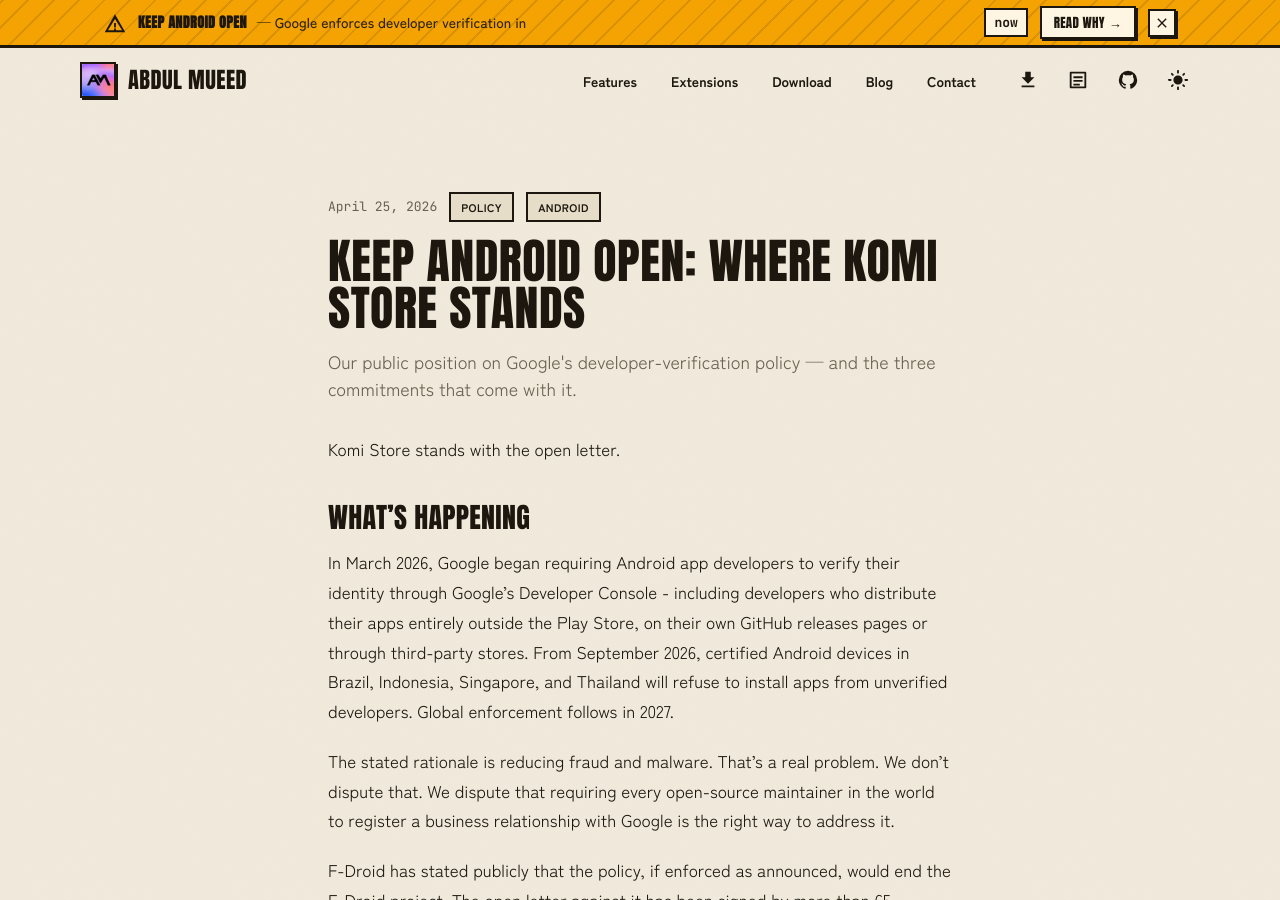
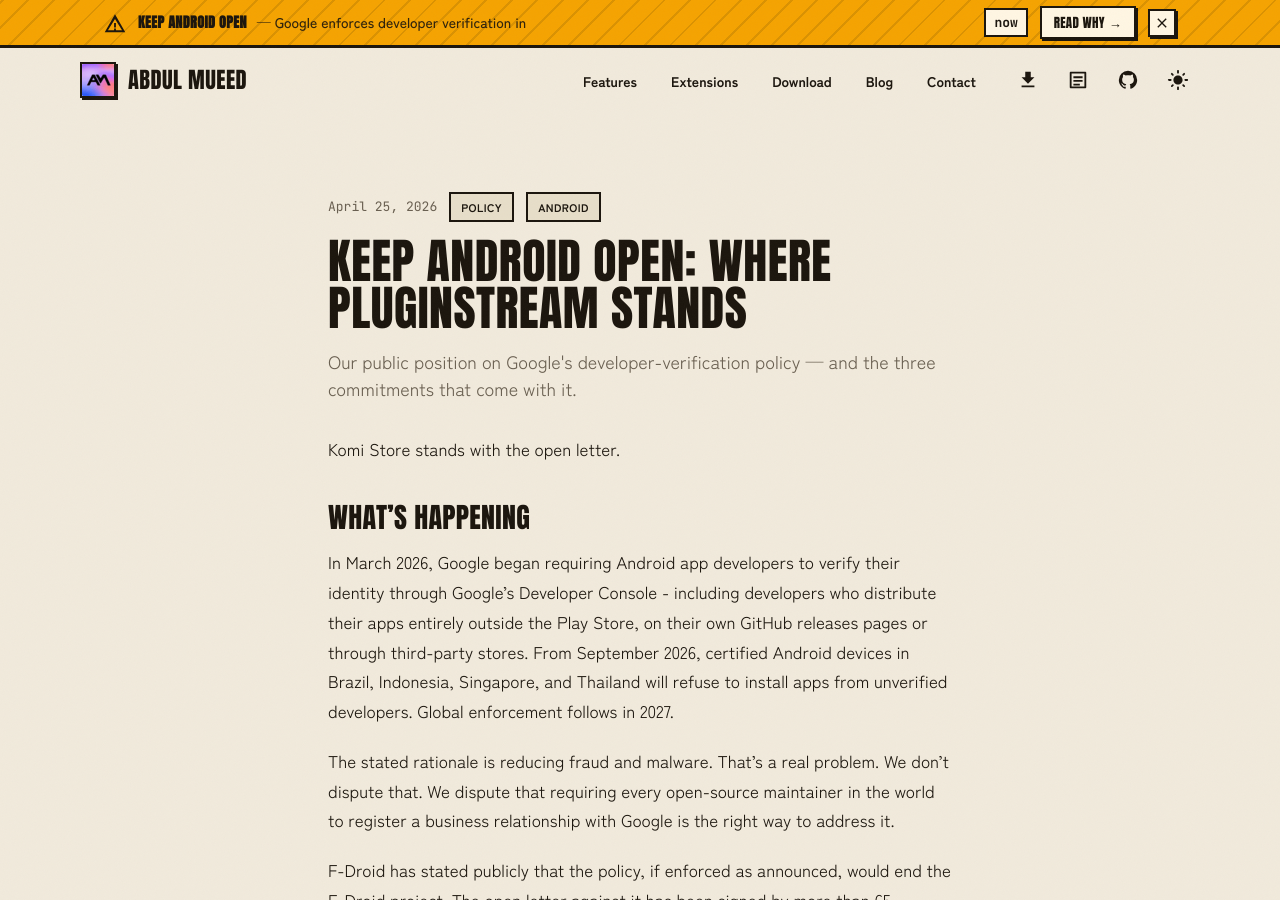
Before and after one commit to Bloxioe/Bloxioe.github.io, a Jekyll site: the page built from _news/2026-04-25-keep-android-open.md, in a window 1280 px wide and 900 px high. Built offline with Jekyll 4.4.1, drawn with Linux system fonts in a browser that asks for light colours.

Commit message:
Update News Posts “2026-04-25-keep-android-open”

```diff
--- a/_news/2026-04-25-keep-android-open.md
+++ b/_news/2026-04-25-keep-android-open.md
@@ -1,5 +1,5 @@
 ---
-title: "Keep Android Open: where Komi Store stands"
+title: "Keep Android Open: where PluginStream stands"
 description: Our public position on Google's developer-verification policy — and
   the three commitments that come with it.
 date: 2026-04-25
```
